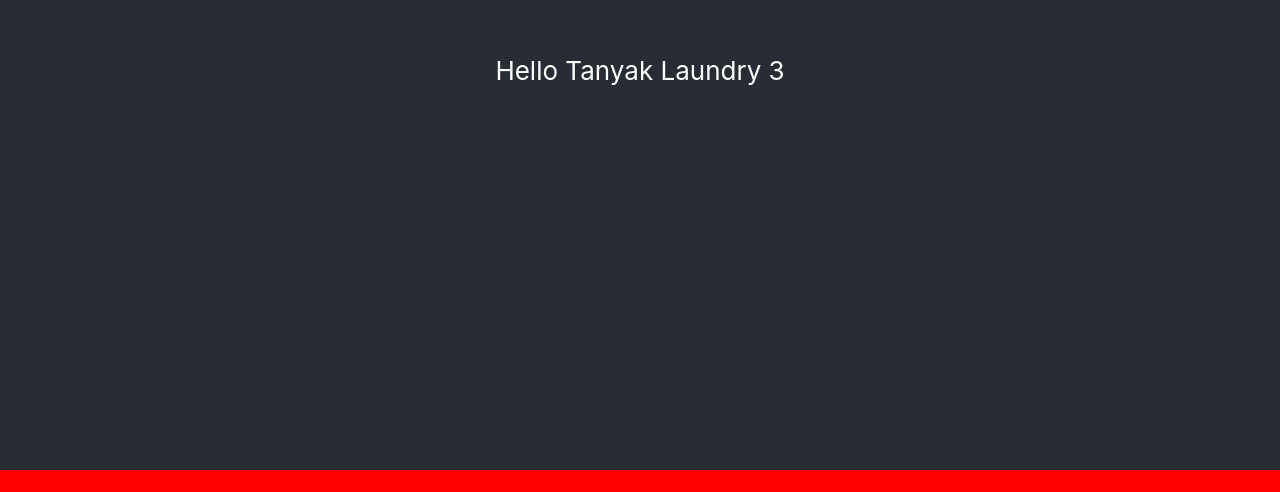
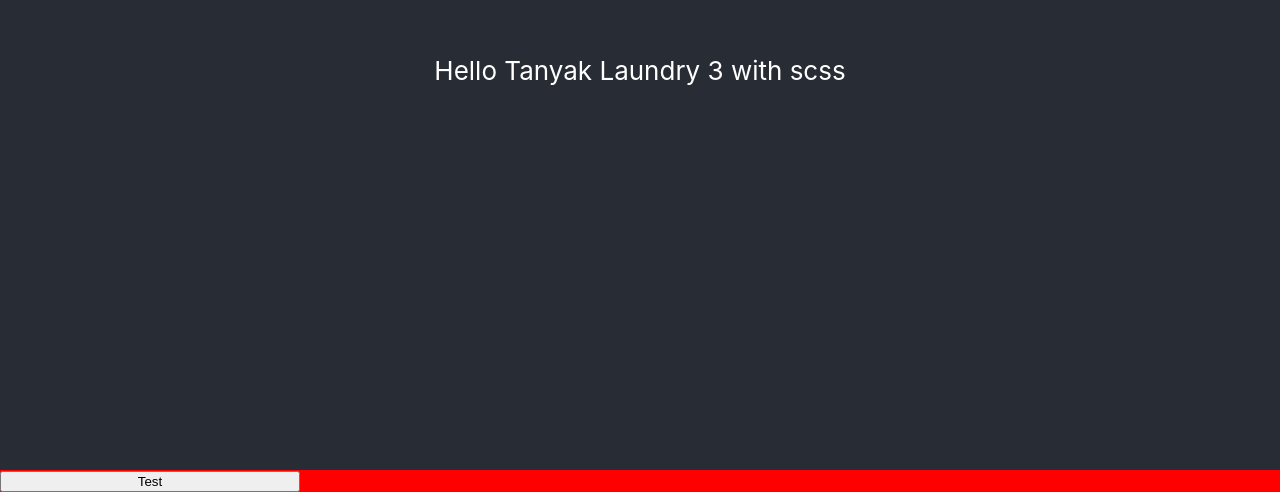
Before and after one commit to albert-yim/tanyak-laundry, a React (Create React App) app: page / in a window 1280 px wide. Shown: the part 330-822 px from the top of the page. Before the commit the page ends 800 px from the top, so only its background shows below. Built offline with nearby package versions, Linux system fonts and the light colour scheme.

Commit message:
created COMP-001 branch

```diff
--- a/src/pages/App.tsx
+++ b/src/pages/App.tsx
@@ -4,7 +4,10 @@ import "./App.scss";
 function App() {
   return (
     <div className="App">
-      <header className="App-header">Hello Tanyak Laundry 3</header>
+      <header className="App-header">Hello Tanyak Laundry 3 with scss</header>
+      <div style={{ width: 300 }}>
+        <button style={{ width: "100%" }}>Test</button>
+      </div>
     </div>
   );
 }
```
Also changed, not shown: 1 other file (tests, documents, lock files or other folders).
